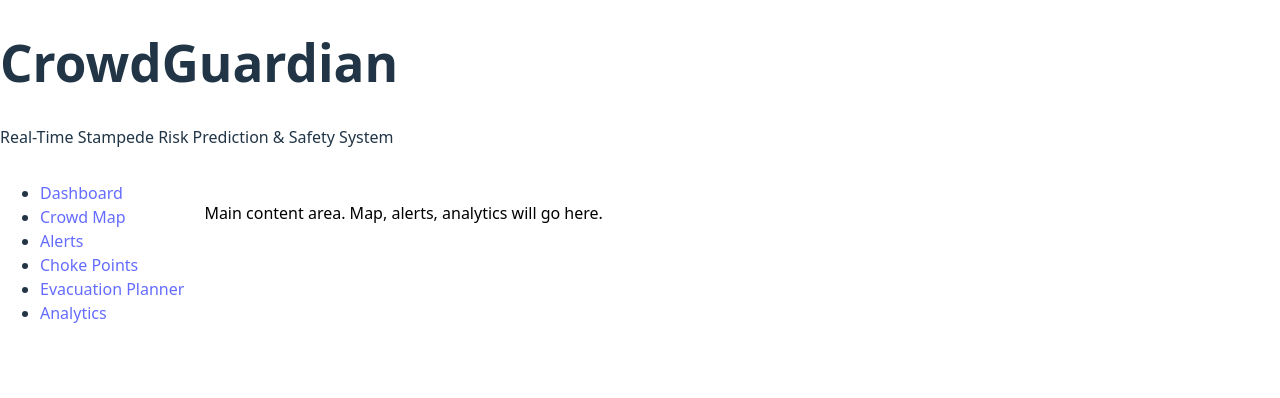
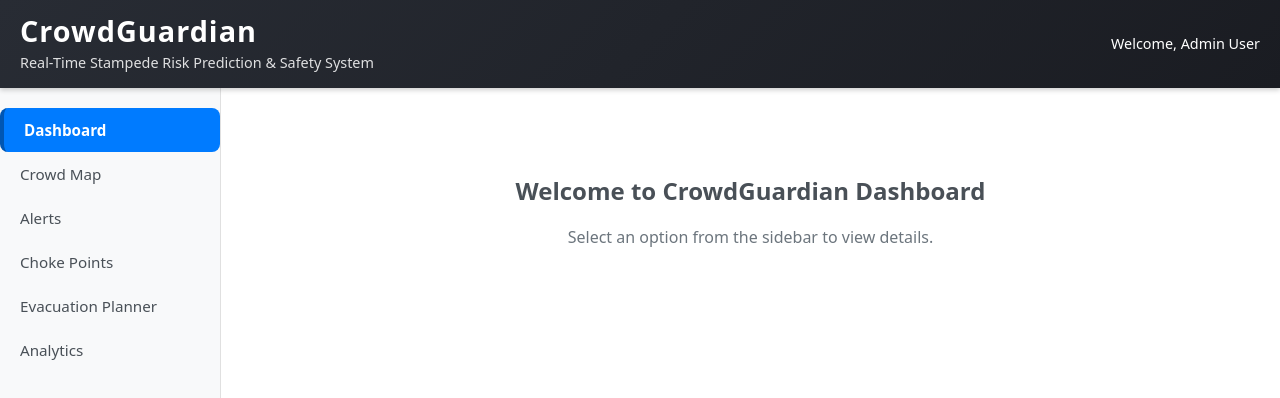
Before and after one commit to SwayamKohli/CrowdGuardian, a React (Vite) app in the folder frontend/: page / in a window 1280 px wide. Shown: the top 398 px of the page. Built offline with nearby package versions, Linux system fonts and the light colour scheme.

Commit message:
Frontend: Enhance Header, Sidebar, and MainContent UI with styling and active nav state

```diff
--- a/frontend/src/App.css
+++ b/frontend/src/App.css
@@ -1,5 +1,4 @@
 #root {
-  /* Ensure the main app container takes full height */
   height: 100vh;
   display: flex;
   flex-direction: column;
@@ -8,7 +7,5 @@
 .app-container {
   display: flex;
   flex: 1;
-  /* Takes remaining space */
   overflow: hidden;
-  /* Prevents scrolling on the container itself */
 }
--- a/frontend/src/components/layout/Header.css
+++ b/frontend/src/components/layout/Header.css
@@ -1,17 +1,41 @@
 .app-header {
-    background-color: #282c34;
-    padding: 20px;
+    background: linear-gradient(135deg, #282c34, #1a1c22);
     color: white;
-    text-align: center;
+    padding: 15px 20px;
+    box-shadow: 0 2px 5px rgba(0, 0, 0, 0.2);
+    position: relative;
 }
 
-.app-header h1 {
-    margin: 0;
-    font-size: 2em;
+.header-content {
+    display: flex;
+    justify-content: space-between;
+    align-items: center;
+    max-width: 100%;
 }
 
-.app-header p {
+.header-title h1 {
+    margin: 0;
+    font-size: 1.8em;
+    letter-spacing: 1px;
+}
+
+.header-title p {
     margin: 5px 0 0 0;
-    font-size: 1em;
-    opacity: 0.8;
+    font-size: 0.9em;
+    opacity: 0.85;
 }
+
+.header-user-info {
+    font-size: 0.9em;
+}
+
+@media (max-width: 768px) {
+    .header-content {
+        flex-direction: column;
+        align-items: flex-start;
+    }
+
+    .header-user-info {
+        margin-top: 10px;
+    }
+}
--- a/frontend/src/components/layout/Header.jsx
+++ b/frontend/src/components/layout/Header.jsx
@@ -1,12 +1,22 @@
 import React from 'react';
-// import './Header.css';
+import './Header.css';
 
 const Header = () => {
+    // Placeholder for user info or system status
+    const userInfo = { name: "Admin User" }; // Would come from context/state later
+
     return (
         <header className="app-header">
-            <h1>CrowdGuardian</h1>
-            <p>Real-Time Stampede Risk Prediction & Safety System</p>
-            {/* Add user info, notifications, etc. later */}
+            <div className="header-content">
+                <div className="header-title">
+                    <h1>CrowdGuardian</h1>
+                    <p>Real-Time Stampede Risk Prediction & Safety System</p>
+                </div>
+                <div className="header-user-info">
+                    <span>Welcome, {userInfo.name}</span>
+                    {/* Addition of icons, notifications, logout button later */}
+                </div>
+            </div>
         </header>
     );
 };
--- a/frontend/src/components/layout/MainContent.css
+++ b/frontend/src/components/layout/MainContent.css
@@ -1,9 +1,17 @@
 .app-main-content {
     flex: 1;
-    /* Takes remaining space */
-    padding: 20px;
+    padding: 25px;
     overflow-y: auto;
-    /* Allows scrolling within the content area */
     background-color: #ffffff;
-    color: black;
 }
+
+.content-placeholder {
+    text-align: center;
+    padding: 40px 20px;
+    color: #6c757d;
+}
+
+.content-placeholder h2 {
+    margin-bottom: 15px;
+    color: #495057;
+}
--- a/frontend/src/components/layout/MainContent.jsx
+++ b/frontend/src/components/layout/MainContent.jsx
@@ -4,8 +4,10 @@ import './MainContent.css';
 const MainContent = () => {
     return (
         <main className="app-main-content">
-            <p>Main content area. Map, alerts, analytics will go here.</p>
-            {/* Content will be rendered based on navigation later */}
+            <div className="content-placeholder">
+                <h2>Welcome to CrowdGuardian Dashboard</h2>
+                <p>Select an option from the sidebar to view details.</p>
+            </div>
         </main>
     );
 };
--- a/frontend/src/components/layout/Sidebar.css
+++ b/frontend/src/components/layout/Sidebar.css
@@ -1,26 +1,49 @@
 .app-sidebar {
-    width: 200px;
-    background-color: #f4f4f4;
-    padding: 15px;
-    border-right: 1px solid #ddd;
+    width: 220px;
+    background-color: #f8f9fa;
+    padding: 20px 0;
+    border-right: 1px solid #e0e0e0;
+    box-shadow: 2px 0 5px rgba(0, 0, 0, 0.05);
 }
 
 .app-sidebar ul {
     list-style: none;
     padding: 0;
+    margin: 0;
 }
 
 .app-sidebar li {
-    margin-bottom: 10px;
+    margin: 0;
 }
 
-.app-sidebar a {
+.nav-link {
+    display: block;
+    width: 100%;
+    padding: 12px 20px;
+    text-align: left;
     text-decoration: none;
-    color: #333;
-    font-weight: bold;
+    color: #495057;
+    background-color: transparent;
+    border: none;
+    font-size: 0.95em;
+    font-weight: 500;
+    cursor: pointer;
+    transition: all 0.2s ease;
+    box-sizing: border-box;
 }
 
-.app-sidebar a:hover {
+.nav-link:hover {
+    background-color: #e9ecef;
     color: #007bff;
-    /* Bootstrap primary color, change as desired */
 }
+
+.nav-link.active {
+    background-color: #007bff;
+    color: white;
+    font-weight: 600;
+    border-left: 4px solid #0056b3;
+}
+
+.nav-link.active:hover {
+    background-color: #0056b3;
+}
--- a/frontend/src/components/layout/Sidebar.jsx
+++ b/frontend/src/components/layout/Sidebar.jsx
@@ -1,17 +1,39 @@
-import React from 'react';
-// import './Sidebar.css';
+import React, { useState } from 'react';
+import './Sidebar.css';
 
 const Sidebar = () => {
+    // State to manage the active navigation item
+    const [activeItem, setActiveItem] = useState('dashboard'); // Default to 'dashboard'
+
+    // Function to handle navigation item clicks
+    const handleNavClick = (itemName) => {
+        setActiveItem(itemName);
+        // TODO: Implement actual navigation/view switching logic later
+        console.log(`Navigating to: ${itemName}`); // Temporary log
+    };
+
     return (
         <nav className="app-sidebar">
             <ul>
-                <li><a href="#dashboard">Dashboard</a></li>
-                <li><a href="#map">Crowd Map</a></li>
-                <li><a href="#alerts">Alerts</a></li>
-                <li><a href="#chokepoints">Choke Points</a></li>
-                <li><a href="#evacuation">Evacuation Planner</a></li>
-                <li><a href="#analytics">Analytics</a></li>
-                {/* Add more links as needed */}
+                {/* Map through navigation items for cleaner code (optional but good practice) */}
+                {[
+                    { id: 'dashboard', label: 'Dashboard' },
+                    { id: 'map', label: 'Crowd Map' },
+                    { id: 'alerts', label: 'Alerts' },
+                    { id: 'chokepoints', label: 'Choke Points' },
+                    { id: 'evacuation', label: 'Evacuation Planner' },
+                    { id: 'analytics', label: 'Analytics' },
+                ].map((item) => (
+                    <li key={item.id}>
+                        {/* Add onClick handler and className based on active state */}
+                        <button
+                            className={`nav-link ${activeItem === item.id ? 'active' : ''}`}
+                            onClick={() => handleNavClick(item.id)}
+                        >
+                            {item.label}
+                        </button>
+                    </li>
+                ))}
             </ul>
         </nav>
     );
```
